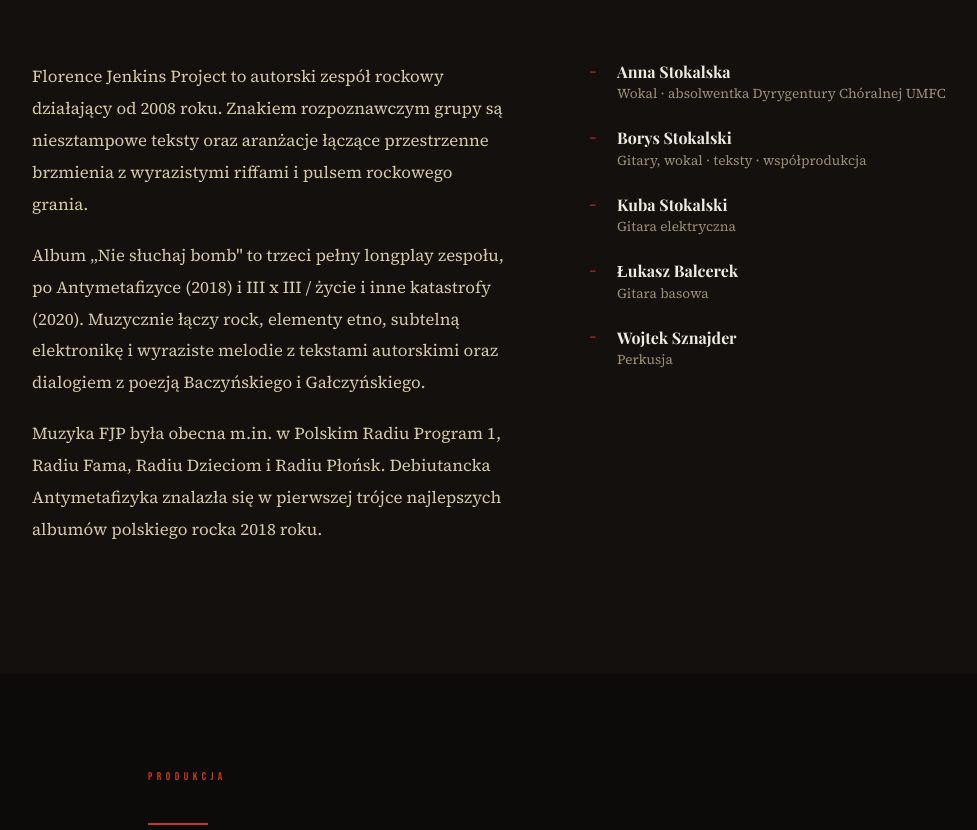
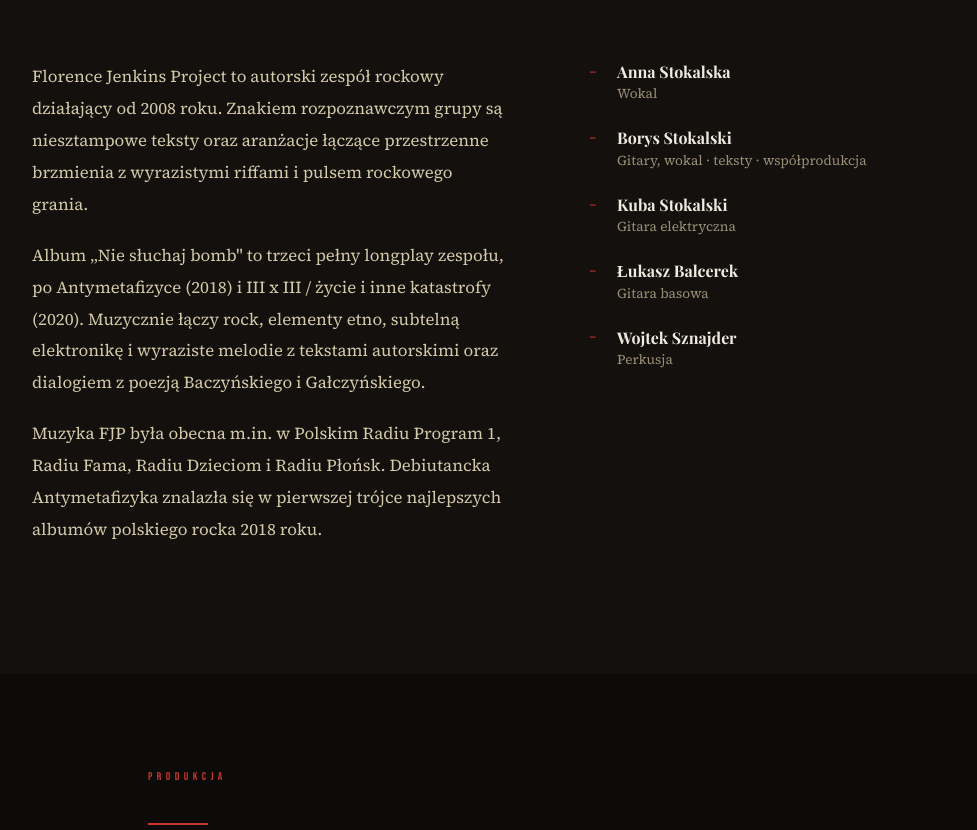
Before and after one commit to bstokalski/niesluchajbomb, a plain HTML site: page index.html in a window 1280 px wide. Shown: the part 4358-5188 px from the top of the page, without its empty margins (90-1067 px from the left). Drawn offline with nearby package versions, Linux system fonts and the light colour scheme; a web font is replaced by a local one.

Commit message:
Usunięcie wzmianki o dyrygenturze chóralnej z opisu Ani — zostaje "Wokal"

```diff
--- a/index.html
+++ b/index.html
@@ -1402,7 +1402,7 @@ Odpowie nocą mediolańską
           <span class="member-num">—</span>
           <div>
             <div class="member-name">Anna Stokalska</div>
-            <div class="member-role">Wokal · absolwentka Dyrygentury Chóralnej UMFC</div>
+            <div class="member-role">Wokal</div>
           </div>
         </li>
         <li class="member">
```
